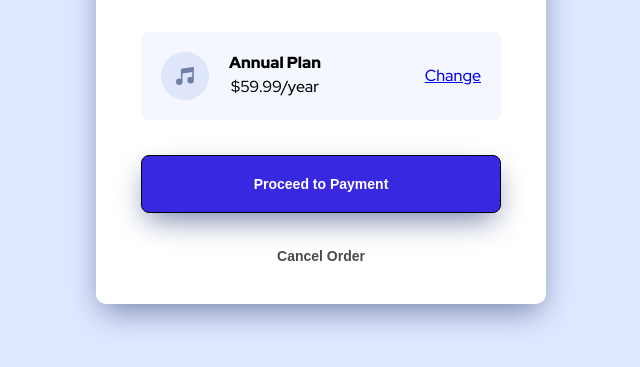
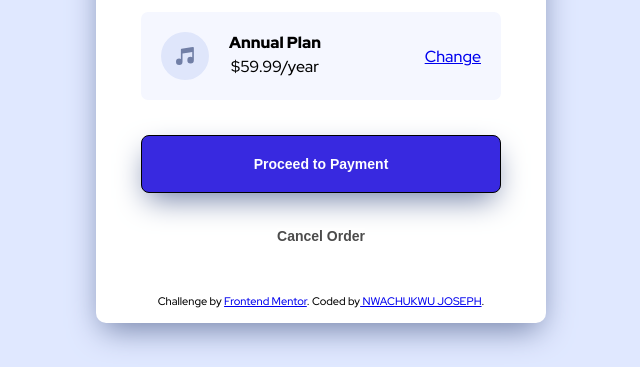
Before and after one commit to WGCDDNE123/Order-summary-component, a plain HTML site: page index.html in a window 1280 px wide. Shown: the part 433-800 px from the top of the page, without its empty margins (319-959 px from the left). Drawn offline with Linux system fonts and the light colour scheme.

Commit message:
updating

```diff
--- a/challenge3.css
+++ b/challenge3.css
@@ -100,3 +100,8 @@ a {
     top: 0;
     width: 100%;
 }
+.attribution{
+  text-align: center;
+  margin-bottom: 15px;
+  font-size: 11px;
+}
--- a/index.html
+++ b/index.html
@@ -40,7 +40,13 @@
 
       <button class="thankGOD">Proceed to Payment</button>
 
-      <button class="almost">Cancel Order</button>
+      <button class="almost">Cancel Order</button><div class="attribution">
+      Challenge by <a href="https://www.frontendmentor.io?ref=challenge" target="_blank">Frontend Mentor</a>.
+       Coded by<a href="#"> NWACHUKWU JOSEPH</a>.
+
     </div>
+    </div>
+
   </body>
+
 </html>
```
